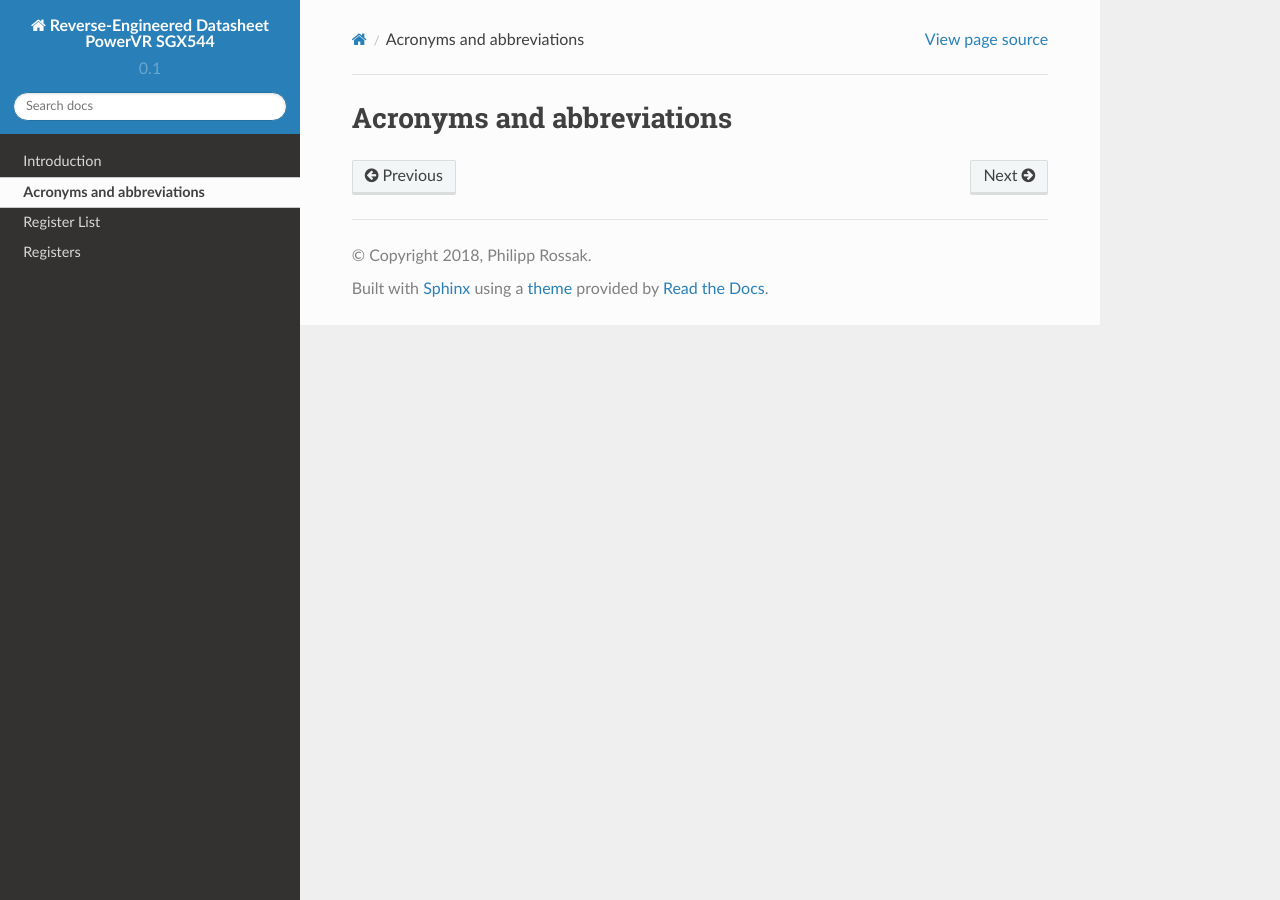
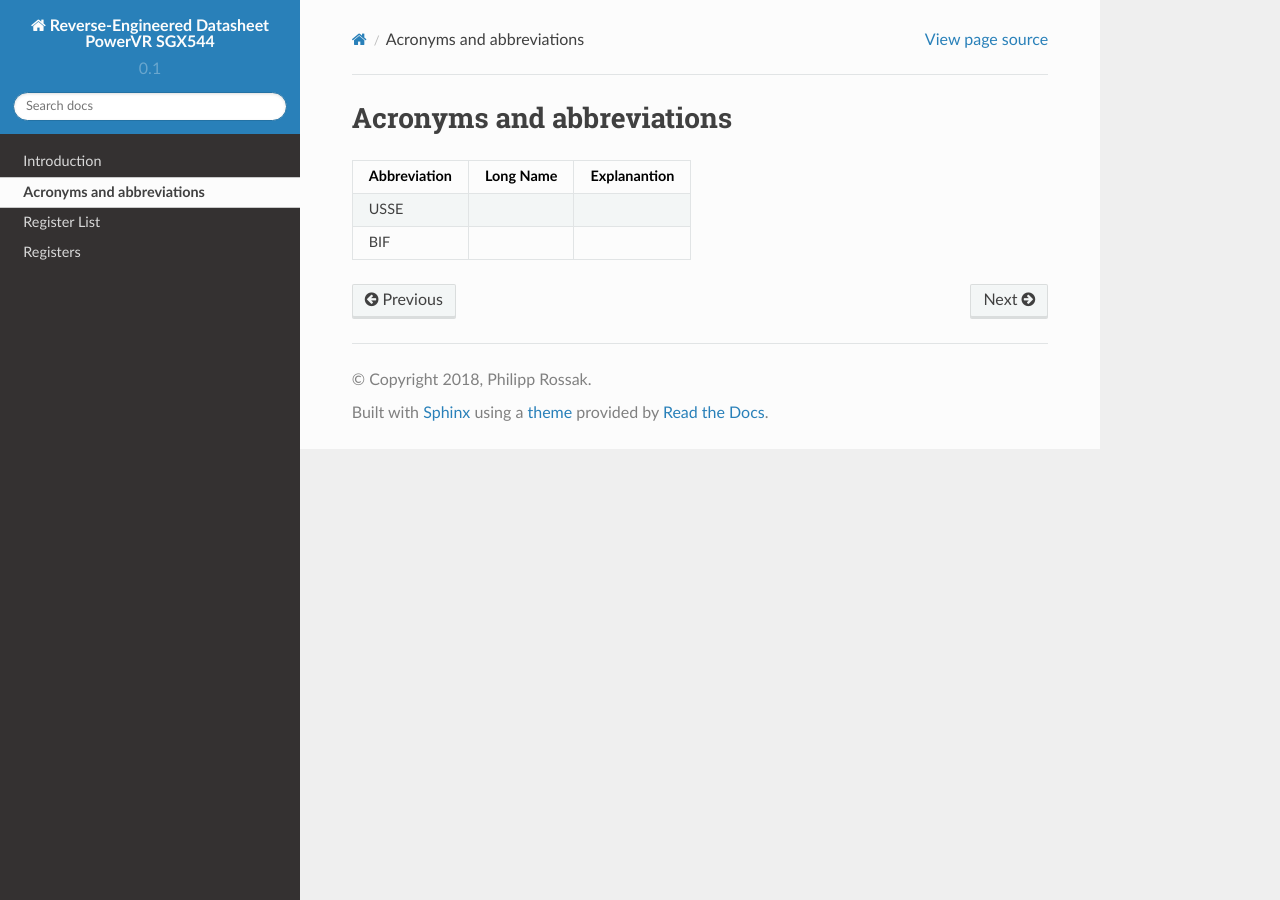
Before and after one commit to xuguizhou/PVRSGX_hwdoc, a Sphinx documentation site: the page built from SGX544/source/acronyms_and_abbreviations.rst, in a window 1280 px wide. Built offline with Sphinx 7.4.7 and the Read the Docs theme 2.0.0, drawn with Linux system fonts in a browser that asks for light colours; formulas are drawn with MathJax 3; pages that are not in the unit, such as notebooks, are missing from menus.

Commit message:
add basic table in acronyms_and_abbreviations

```diff
--- a/SGX544/source/acronyms_and_abbreviations.rst
+++ b/SGX544/source/acronyms_and_abbreviations.rst
@@ -1,2 +1,11 @@
 Acronyms and abbreviations
 ============================
+
+
++--------------+-------------------+-------------------------------------------------+
+| Abbreviation | Long Name         | Explanantion                                    |
++==============+===================+=================================================+
+| USSE         |                   |                                                 |
++--------------+-------------------+-------------------------------------------------+
+| BIF          |                   |                                                 |
++--------------+-------------------+-------------------------------------------------+
```
